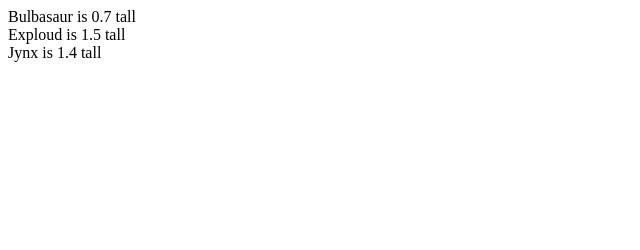
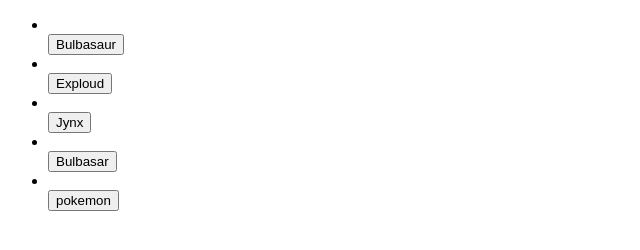
Before and after one commit to decisiveHoneyBadger/simple-js-app, a plain HTML site: page index.html in a window 1280 px wide. Shown: the whole page, without its empty margins (0-640 px from the left). Drawn offline with Linux system fonts and the light colour scheme.

Commit message:
created a DOM interaction
If applied, this commit will have created a DOM interaction

```diff
--- a/index.html
+++ b/index.html
@@ -2,11 +2,13 @@
 <html lang="en">
   <head>
     <meta charset="utf-8">
-    <meta name="viewport" content="width=device-width">
+    <meta name="viewport" content="width=device-width, initial-scale=1.0">
     <title>repl.it</title>
     <link href="css/styles.css" rel="stylesheet" type="text/css" />
+
   </head>
   <body>
+    <ul class='pokemon-list'></ul>
     <script src="js/scripts.js"></script>
   </body>
 </html>
--- a/js/scripts.js
+++ b/js/scripts.js
@@ -11,8 +11,6 @@
 after it.
 */
 
-
-
 function divide(dividend, divisor){
   if(divisor === 0){
     return "You’re trying to divide by zero."
@@ -22,6 +20,7 @@
   }
 }
 
+// this is the beginning of the IIFE
 let pokemonRepository = (function () {
   let pokemonList = [
     {
@@ -40,25 +39,103 @@
       name: "Jynx",
       height: 1.4,
       weight: 40.6,
-      type: ["psychic", "ice"],
+      types: ["psychic", "ice"],
     },
+    {
+      name: "Bulbasar",
+      height: 0.7,
+      weight: 6.9,
+      types: ["grass", "poison"],
+    }
   ];
 
+  function getAll() {
+    return pokemonList;
+  }
+
+  /**
+   * adds only pokemons provided they are valid objects
+   * and validates all parameters necessary
+   *
+   * @param {*} pokemon this is the pokemon object
+   */
+  function addValidate(pokemon) {
+    if (typeof pokemon === 'object' && !Array.isArray(pokemon)) {
+      if ((Object.keys(pokemon)[0] === 'name' && typeof Object.values(pokemon)[0] === 'string') &&
+          (Object.keys(pokemon)[1] === 'height' && typeof Object.values(pokemon)[1] === 'number') &&
+          (Object.keys(pokemon)[2] === 'weight' && typeof Object.values(pokemon)[2] === 'number') &&
+          (Object.keys(pokemon)[3] === 'types' && Array.isArray(Object.values(pokemon)[3]))) {
+            pokemonList.push(pokemon);
+      } else {
+        window.alert('this is not a valid pokemon object');
+      }
+    }
+  }
+
+/**
+ * finds the pokemon object based on the given search term
+ *
+ * @param {*} searchTerm to look for the key name and its value
+ * @returns the searched pokemon object
+ */
+function findPokemon(searchTerm) {
+  return pokemonList.filter(o =>
+    o['name'].toLowerCase().includes(searchTerm.toLowerCase()));
+}
+/**
+ * adds a pokemon list item
+ * @param {*} pokemon to add to the list
+ */
+function addListItem(pokemon) {
+  let pokemonList = document.querySelector('.pokemon-list');
+  let listItem = document.createElement('li');
+  let button = document.createElement('button');
+  button.innerText = pokemon.name;
+  button.classList.add('button');
+  pokemonList.appendChild(listItem);
+  pokemonList.appendChild(button);
+
+ // adding an event listener for button (variable)
+  button.addEventListener("click", showDetails);
+/**
+ * adds the event listener to the newly created button
+ * @param {*} button refers to the declared button above
+ * @param {*} pokemon refers to the pokemon object
+ */
+function showDetails(click, button, pokemon) {
+  alert(`Hey, it's me`);
+}
+}
+
+// adds a function
+function showDetails(pokemon) {
+  console.log(pokemon);
+}
+// makes the functions public (usable) and accessable
   return {
-    add: function(pokemon) {
-      pokemonList.push(pokemon);
-    },
-    getAll: function() {
-      return pokemonList;
-    }
+    addValidate: addValidate,
+    getAll: getAll,
+    findPokemon: findPokemon,
+    addListItem: addListItem,
+    showDetails: showDetails
   };
 })();
 
-// I replaced the foor loop with this forEach loop
+// adding a valid pokemon to pokemonList in pokemonRepository (IIFE)
+pokemonRepository.addValidate({ name:'pokemon', height: 1.2, weight: 20.6, types: ['fire']});
+console.log(pokemonRepository.getAll());
+console.log(pokemonRepository.findPokemon('Bul'));
+pokemonRepository.addValidate({ name: 1, height: 1.2, weight: 20.6, types: ['fire']});
+
+// DOM manipulation
 pokemonRepository.getAll().forEach(function(pokemon) {
-  document.write(pokemon.name + ' is ' + pokemon.height + ' tall ' + ( '<br>'));
+  pokemonRepository.addListItem(pokemon);
 });
 
-console.log(pokemonRepository.getAll());
-pokemonRepository.add({ name: 'Bulbasaur' });
-console.log(pokemonRepository.getAll());
+
+
+
+
+/*
+
+*/
--- /dev/null
+++ b/js/styles.css
@@ -0,0 +1,14 @@
+.pokemon-list {
+    background-color: white;
+    color: black;
+    margin: 4px 2px;
+    padding: 16px 32px;
+    text-align: center;
+    text-decoration: none;
+    display: inline-block;
+    font-size: 16px;
+    -webkit-transition-duration: 0.4s;
+    transition-duration: 0.4s;
+    cursor: pointer;
+    border: 2px solid purple;
+}
```
